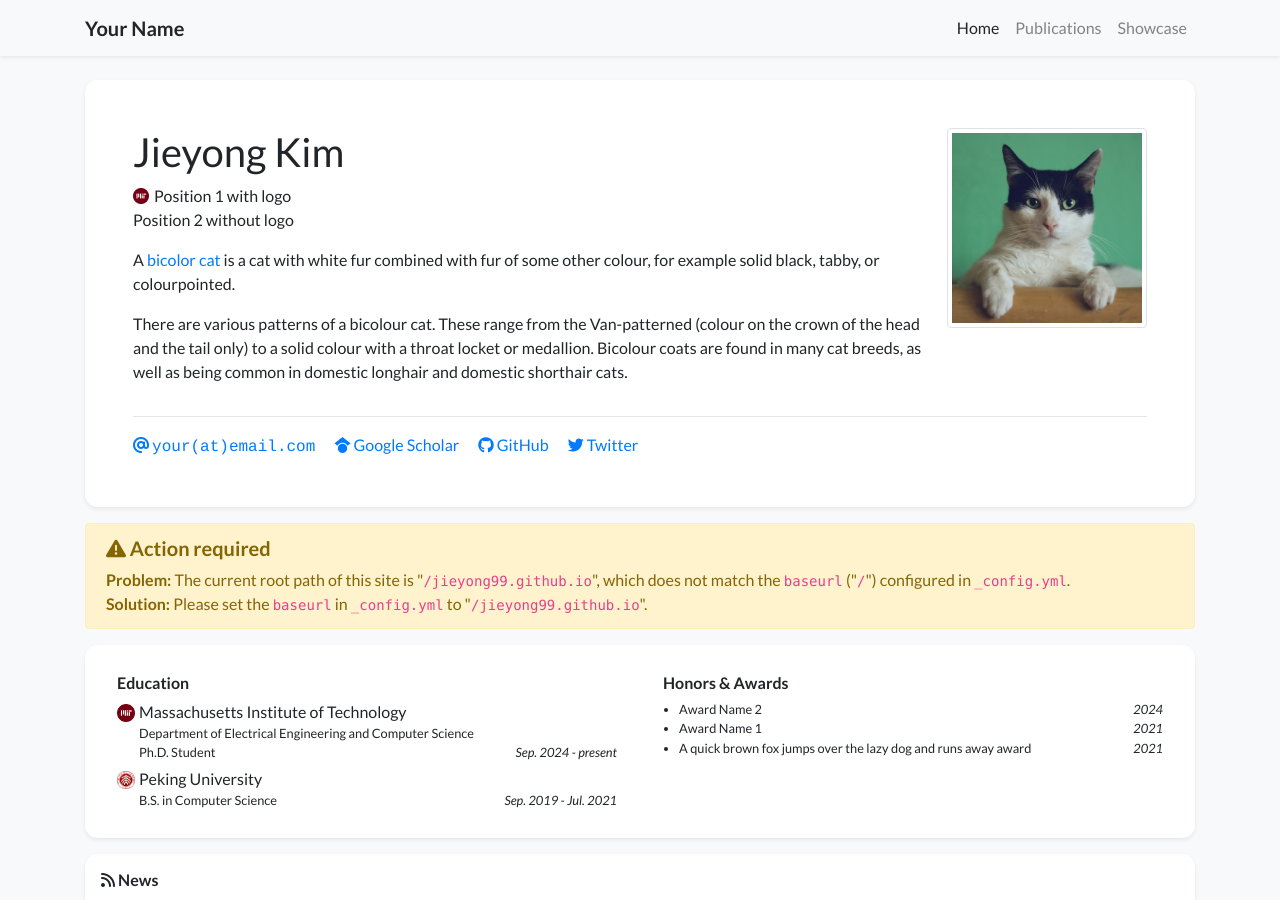
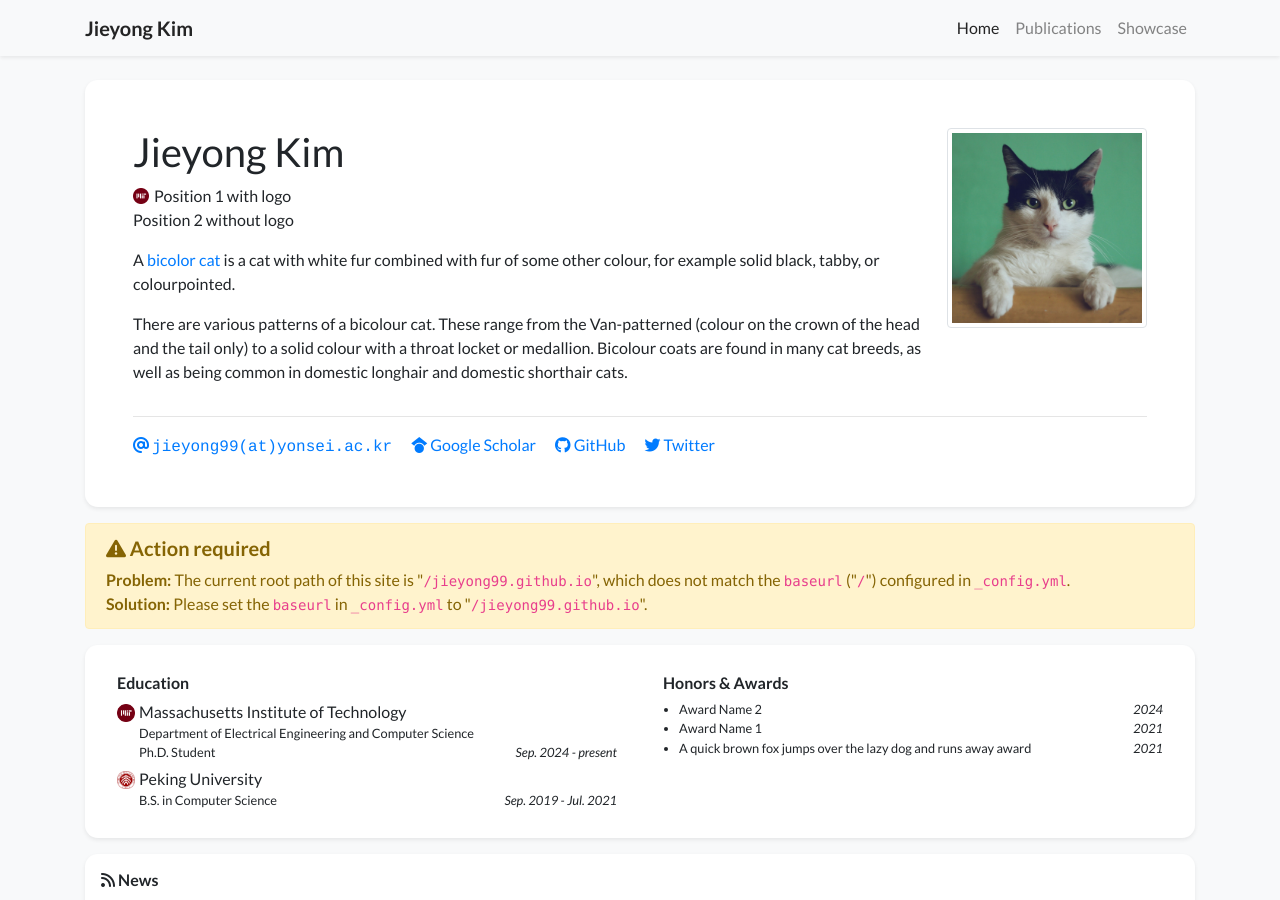
Before and after one commit to jieyong99/jieyong99.github.io, a Jekyll site: the page built from index.html, in a window 1280 px wide and 900 px high. Built offline with Jekyll 4.4.1, drawn with Linux system fonts in a browser that asks for light colours; nearby versions of some CDN libraries; a style sheet for code colours, icons or effects is not loaded.

Commit message:
add name

```diff
--- a/_data/profile.yml
+++ b/_data/profile.yml
@@ -1,13 +1,13 @@
 primary_name: "Jieyong Kim" # This is your primary name, it will be displayed prominently
 secondary_name: ""
-navbar_name: "Your Name"
+navbar_name: "Jieyong Kim"
 
 positions:
   - logo: /assets/images/badges/MIT_Social_circle.png # Logo is optional
     name: Position 1 with logo
   - name: Position 2 without logo
 
-email: "your@email.com"
+email: "jieyong99@yonsei.ac.kr"
 # cv_link: link-to-your-cv-file
 gscholar: xFmQpf4AAAAJ # This is an example, replace it with your own Google Scholar ID
 github: your_github_id
```
